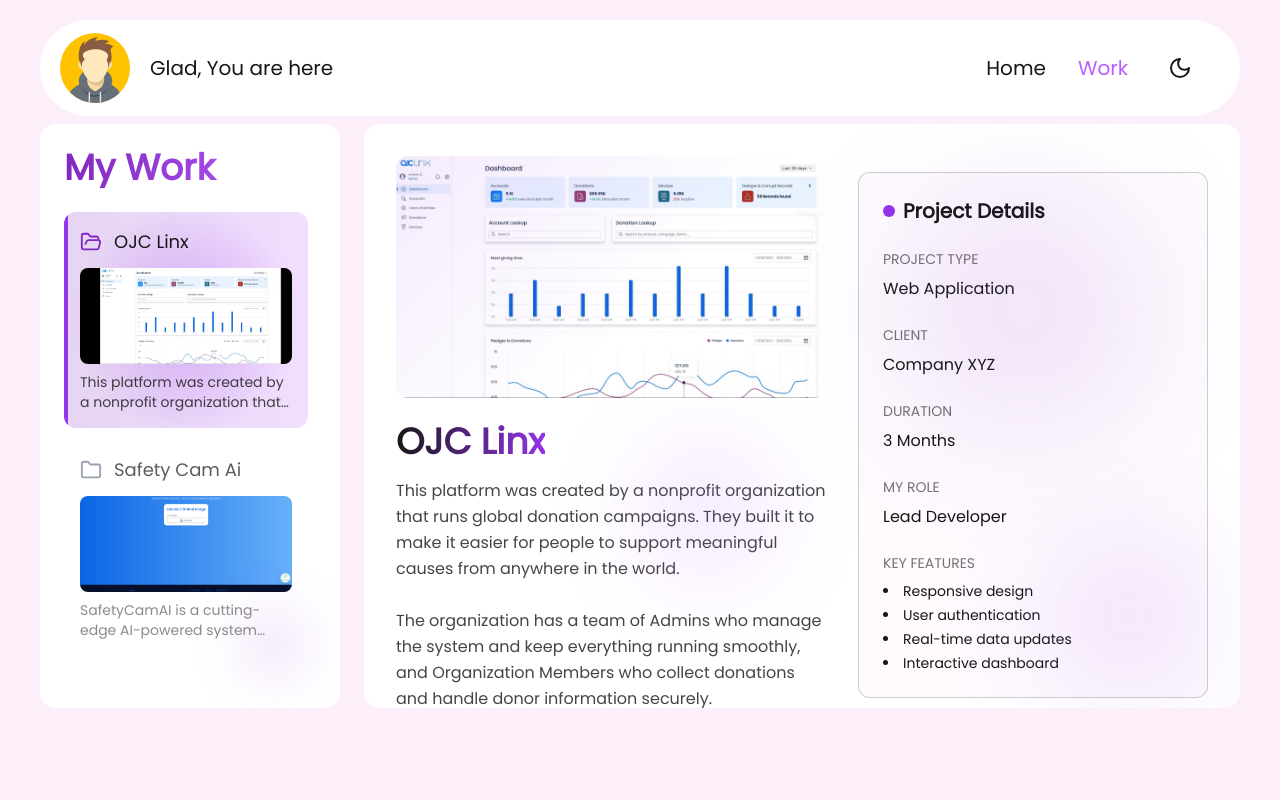
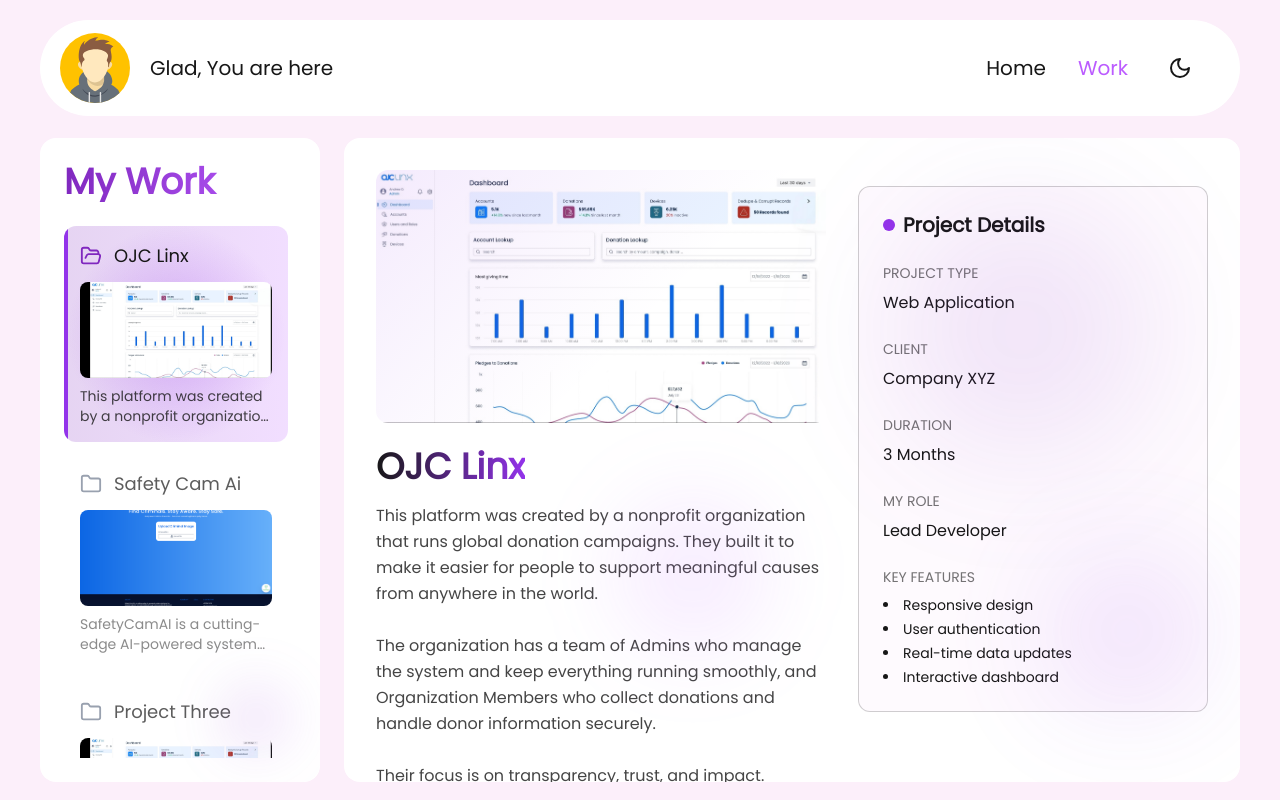
Before and after one commit to AmarjitKaranSharma/next-portfolio, a Next.js app: page /work/1 in a window 1280 px wide. Built offline with nearby package versions, Linux system fonts and the light colour scheme.

Commit message:
fixed layout heights

```diff
--- a/src/app/(main)/layout.tsx
+++ b/src/app/(main)/layout.tsx
@@ -44,10 +44,10 @@ export default function RootLayout({
       <body
         className={`${poppins.variable} ${ubuntu.variable} antialiased w-full px-[var(--main-screen-padding-horizontally)] py-[var(--main-screen-padding-vertically)] overflow-x-hidden`}
       >
-        <section className="sticky top-5 z-50 max-w-[1200px] mx-auto">
+        <section className="sticky top-5 z-40 max-w-[1400px] mx-auto">
           <NavigationBar changeTheme={changeTheme} />
         </section>
-        <section className="max-w-[1200px] mx-auto">{children}</section>
+        <section className="max-w-[1400px] mx-auto">{children}</section>
       </body>
     </html>
   );
--- a/src/app/(main)/work/[id]/page.tsx
+++ b/src/app/(main)/work/[id]/page.tsx
@@ -26,8 +26,8 @@ export default function WorkDetail({ params }: PageProps) {
   }
 
   return (
-    <div className="p-6 md:p-8 max-h-[calc(100vh-var(--navbar-height)-var(--gap-navbar-content)*2-var(--main-screen-padding-vertically)*2)] overflow-y-auto custom-scrollbar">
-      <div className="grid lg:grid-cols-[1fr_350px] gap-8">
+    <div className="p-6 md:p-8 overflow-y-auto custom-scrollbar">
+      <div className="flex flex-col-reverse lg:grid lg:grid-cols-[auto_350px] gap-8">
         {/* Left column - Project showcase */}
         <div className="order-2 lg:order-1">
           <motion.div
@@ -114,7 +114,7 @@ export default function WorkDetail({ params }: PageProps) {
               ))}
             </div>
 
-            <div className="flex flex-wrap gap-4 mb-8">
+            <div className="flex flex-wrap gap-4">
               <Link
                 href={project.link}
                 target="_blank"
--- a/src/app/(main)/work/layout.tsx
+++ b/src/app/(main)/work/layout.tsx
@@ -15,7 +15,7 @@ const WorkPage = ({
 }>) => {
   const router = useRouter();
   const projectList: Project[] = ProjectData;
-  const [sidebarOpen, setSidebarOpen] = useState(true);
+  const [sidebarOpen, setSidebarOpen] = useState(false);
   const activeRoute = usePathname();
   const currentProjectId = Number(activeRoute.split("/")[2]);
 
@@ -32,23 +32,21 @@ const WorkPage = ({
   }, [currentProjectId]);
 
   return (
-    <section className="relative mt-[calc(var(--gap-navbar-content))]">
+    <section className="mt-[calc(var(--gap-navbar-content)*1.5)]">
       {/* 3D Background Effect - Reusing from home page for consistency */}
       <div className="fixed -z-10 h-screen top-0 w-screen left-1/2 -translate-x-1/2 opacity-50">
         {/* We're keeping the 3D background for consistency with the home page */}
       </div>
 
       {/* Main content container */}
-      <div className="relative grid lg:grid-cols-[300px_1fr] gap-6">
+      <div className="relative grid lg:grid-cols-[280px_1fr] gap-6 h-full">
         {/* Sidebar - Desktop */}
         <motion.div
-          className="hidden lg:block"
+          className="sticky right-0 bottom-0 hidden bg-container-background backdrop-blur-md rounded-2xl p-6 overflow-hidden lg:flex lg:flex-col max-h-[calc(100vh-var(--navbar-height)-var(--gap-navbar-content)-var(--main-screen-padding-vertically))]"
           initial={{ opacity: 0, x: -20 }}
           animate={{ opacity: 1, x: 0 }}
           transition={{ duration: 0.5 }}
         >
-          <div className="sticky top-[calc(var(--navbar-height)+var(--gap-navbar-content)+var(--main-screen-padding-vertically))]">
-            <div className="bg-container-background backdrop-blur-md rounded-2xl p-6 overflow-hidden flex flex-col h-[calc(100vh-var(--navbar-height)-var(--gap-navbar-content)*2-var(--main-screen-padding-vertically)*2)]">
           <h2 className="text-4xl font-bold bg-gradient-to-r from-primary to-active bg-clip-text text-transparent mb-6">
             My Work
           </h2>
@@ -95,9 +93,7 @@ const WorkPage = ({
                       {project.images && project.images.length > 0 && (
                         <div className="mt-3 rounded-lg overflow-hidden">
                           <Image
-                                src={
-                                  project.images[0].src || "/placeholder.svg"
-                                }
+                            src={project.images[0].src || "/placeholder.svg"}
                             alt={project.images[0].alt}
                             width={250}
                             height={140}
@@ -146,8 +142,6 @@ const WorkPage = ({
 
           {/* Decorative elements */}
           <div className="absolute bottom-6 right-6 w-20 h-20 rounded-full bg-gradient-to-r from-primary/10 to-active/10 blur-xl"></div>
-            </div>
-          </div>
         </motion.div>
 
         {/* Mobile sidebar toggle */}
@@ -170,7 +164,7 @@ const WorkPage = ({
         <AnimatePresence>
           {sidebarOpen && (
             <motion.div
-              className="lg:hidden fixed inset-0 z-40 bg-background/80 backdrop-blur-sm"
+              className="lg:hidden fixed inset-0 z-50 bg-background/80 backdrop-blur-sm"
               initial={{ opacity: 0 }}
               animate={{ opacity: 1 }}
               exit={{ opacity: 0 }}
@@ -274,7 +268,6 @@ const WorkPage = ({
         </AnimatePresence>
 
         {/* Main content area */}
-        <div className="w-full">
         <AnimatePresence mode="wait">
           <motion.div
             key={currentProjectId}
@@ -282,7 +275,7 @@ const WorkPage = ({
             animate={{ opacity: 1, y: 0 }}
             exit={{ opacity: 0, y: -20 }}
             transition={{ duration: 0.4 }}
-              className="bg-container-background backdrop-blur-md rounded-2xl overflow-hidden relative"
+            className="bg-container-background backdrop-blur-md rounded-2xl relative max-h-[calc(100vh-var(--navbar-height)-var(--gap-navbar-content)-var(--main-screen-padding-vertically))] overflow-y-auto"
           >
             {children}
 
@@ -292,7 +285,6 @@ const WorkPage = ({
           </motion.div>
         </AnimatePresence>
       </div>
-      </div>
     </section>
   );
 };
```
Lines whose indentation alone changed are shown as unchanged.
